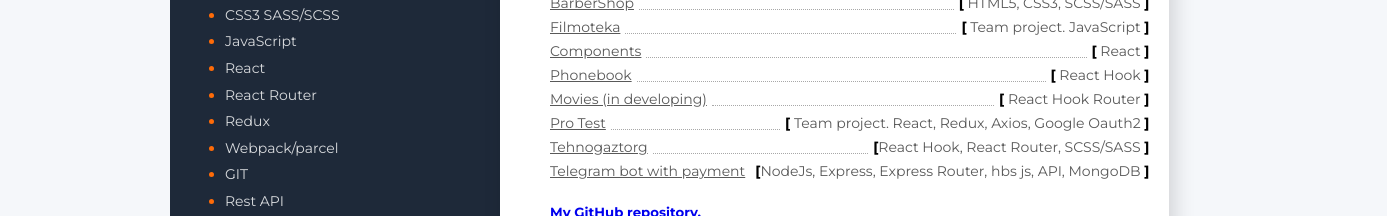
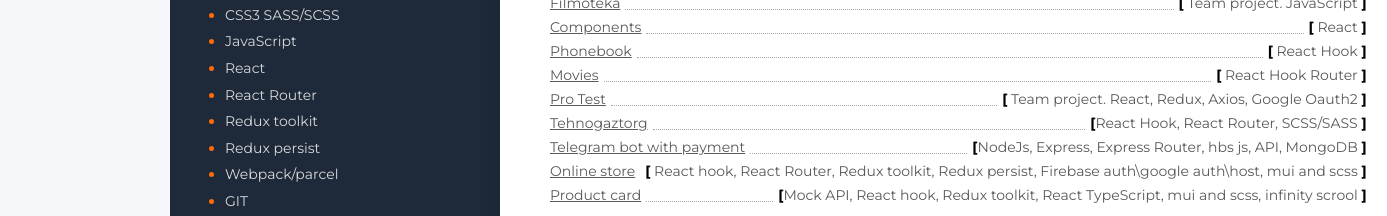
Before and after one commit to Luno-front-end/resume_refactoring, a website built with Parcel: page src/index.html in a window 1280 px wide. Shown: the part 551-767 px from the top of the page, 1387 px wide, since content can reach past the window. Built offline with nearby package versions, Linux system fonts and the light colour scheme.

Commit message:
new tech skils

```diff
--- a/src/index.html
+++ b/src/index.html
@@ -117,7 +117,10 @@
               <span class="sider-text">React Router</span>
             </li>
             <li class="sider-list">
-              <span class="sider-text">Redux</span>
+              <span class="sider-text">Redux toolkit</span>
+            </li>
+            <li class="sider-list">
+              <span class="sider-text">Redux persist</span>
             </li>
             <li class="sider-list">
               <span class="sider-text">Webpack/parcel</span>
@@ -125,6 +128,9 @@
             <li class="sider-list"><span class="sider-text">GIT</span></li>
             <li class="sider-list">
               <span class="sider-text">Rest API</span>
+            </li>
+            <li class="sider-list">
+              <span class="sider-text">Mock API</span>
             </li>
             <li class="sider-list">
               <span class="sider-text">NodeJs</span>
@@ -307,7 +313,7 @@
                 class="project-link"
                 target="_blank"
                 href="https://gallant-hopper-cfbad2.netlify.app/movies/464052"
-                >Movies (in developing)</a
+                >Movies</a
               ><span class="dots"></span
               ><span class="language">
                 <b class="bracket">[</b> React Hook Router
@@ -352,6 +358,37 @@
               <span class="language">
                 <b class="bracket">[</b>NodeJs, Express, Express Router, hbs js,
                 API, MongoDB
+                <b class="bracket">]</b>
+              </span>
+            </li>
+            <li class="project-list">
+              <a
+                class="project-link"
+                target="_blank"
+                href="https://ithernet-store.web.app/"
+              >
+                Online store
+              </a>
+              <span class="dots"> </span>
+              <span class="language">
+                <b class="bracket">[</b> React hook, React Router, Redux
+                toolkit, Redux persist, Firebase auth\google auth\host, mui and
+                scss
+                <b class="bracket">]</b>
+              </span>
+            </li>
+            <li class="project-list">
+              <a
+                class="project-link"
+                target="_blank"
+                href="https://storecard.onrender.com/"
+              >
+                Product card
+              </a>
+              <span class="dots"> </span>
+              <span class="language">
+                <b class="bracket">[</b>Mock API, React hook, Redux toolkit,
+                React TypeScript, mui and scss, infinity scrool
                 <b class="bracket">]</b>
               </span>
             </li>
```
